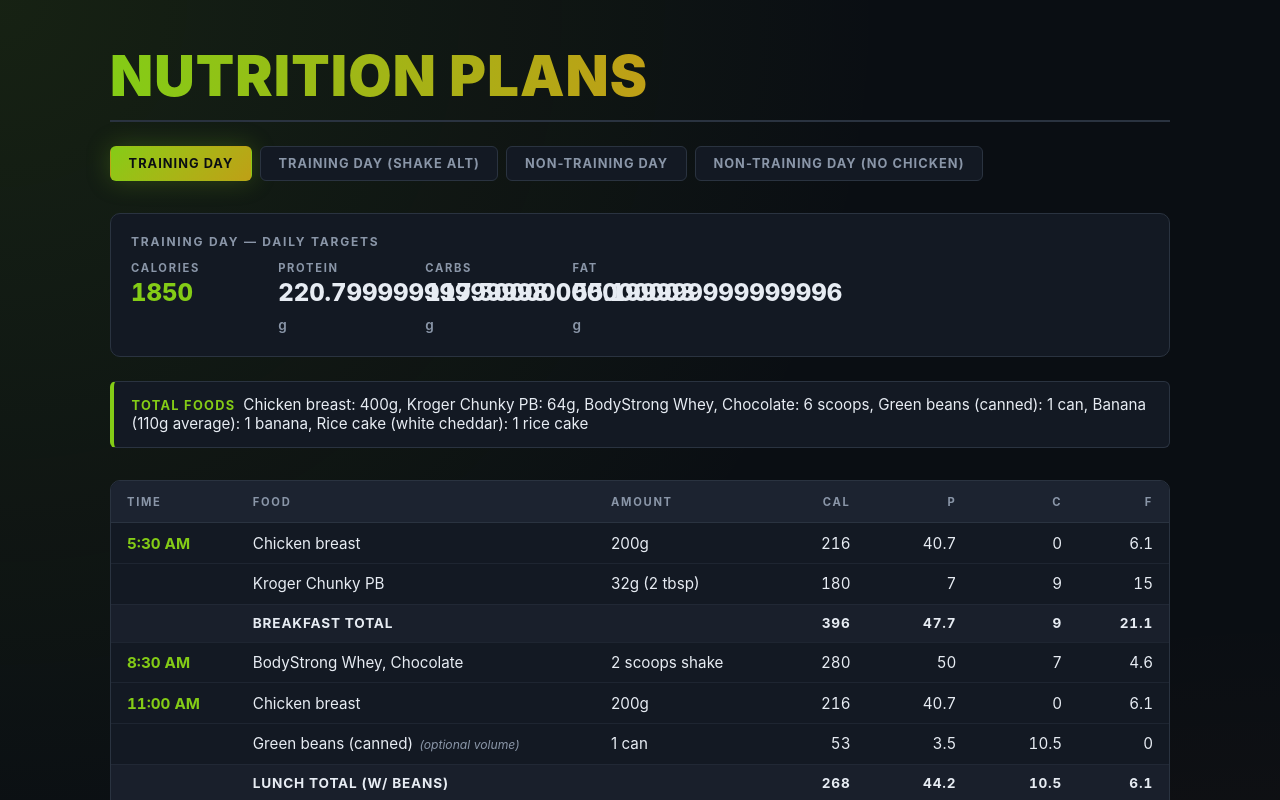
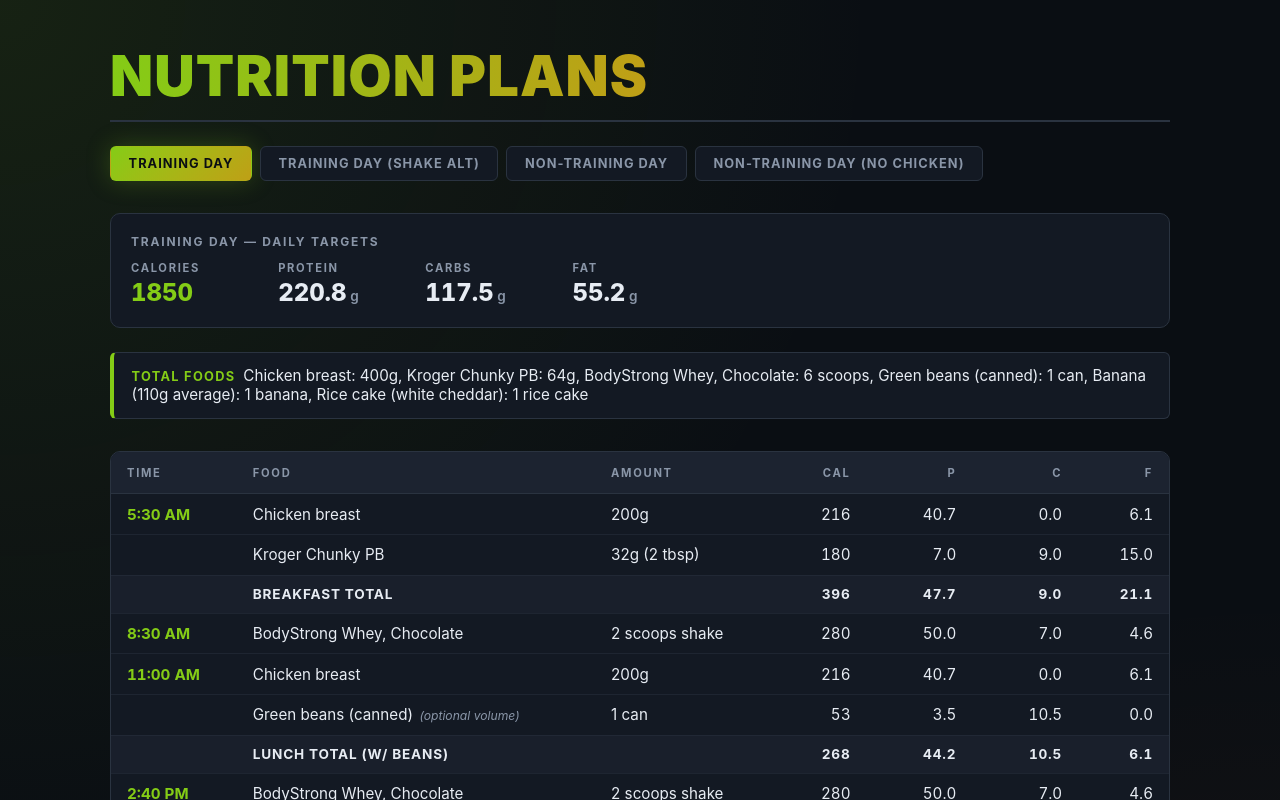
Before and after one commit to aneuhold/web-mini-apps, a Next.js app: page /nutrition in a window 1280 px wide. Shown: the top 800 px of the page. Built offline with nearby package versions, Linux system fonts and the light colour scheme; a web font is replaced by a local one.

Commit message:
Fix calc and display

```diff
--- a/app/(routes)/nutrition/nutritionPlanCalculator.ts
+++ b/app/(routes)/nutrition/nutritionPlanCalculator.ts
@@ -175,8 +175,7 @@ class NutritionPlanCalculator {
    * @param value - Raw macro gram total.
    */
   formatMacro(value: number): string {
-    const rounded = Math.round(value * 10) / 10;
-    return rounded.toString();
+    return value.toFixed(1);
   }
 
   private emptyTotals(): MacroTotals {
--- a/app/(routes)/nutrition/page.tsx
+++ b/app/(routes)/nutrition/page.tsx
@@ -68,15 +68,15 @@ export default function NutritionPage() {
         </dl>
         <dl>
           <dt>Protein</dt>
-          <dd>{targets.protein}</dd>
+          <dd>{nutritionPlanCalculator.formatMacro(targets.protein)}</dd>
         </dl>
         <dl>
           <dt>Carbs</dt>
-          <dd>{targets.carbs}</dd>
+          <dd>{nutritionPlanCalculator.formatMacro(targets.carbs)}</dd>
         </dl>
         <dl>
           <dt>Fat</dt>
-          <dd>{targets.fat}</dd>
+          <dd>{nutritionPlanCalculator.formatMacro(targets.fat)}</dd>
         </dl>
       </section>
 
```
